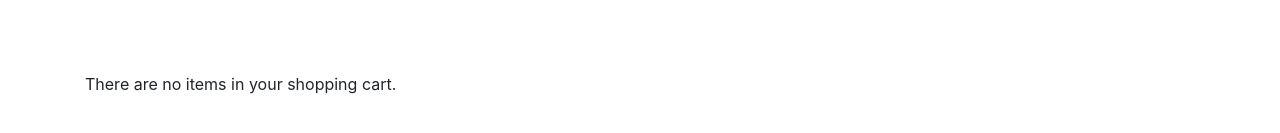
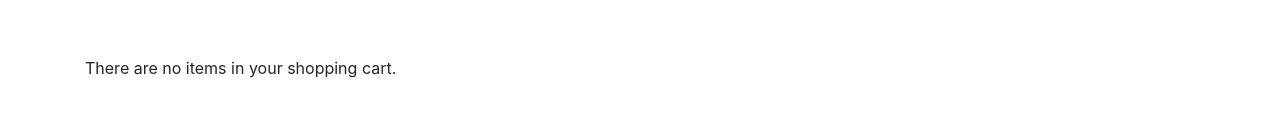
Before and after one commit to d-vergilyush/re-store, a React (Create React App) app: page / in a window 1280 px wide. Shown: the part 353-486 px from the top of the page. Built offline with nearby package versions, Linux system fonts and the light colour scheme.

Commit message:
Fix styles for `ShoppingCartTable`

```diff
--- a/src/components/shopping-cart-table/shopping-cart-table.css
+++ b/src/components/shopping-cart-table/shopping-cart-table.css
@@ -1,5 +1,5 @@
 .shopping-cart-table {
-  margin-top: 4rem;
+  margin-top: 3rem;
   margin-bottom: 1.5rem;
 }
 
```
